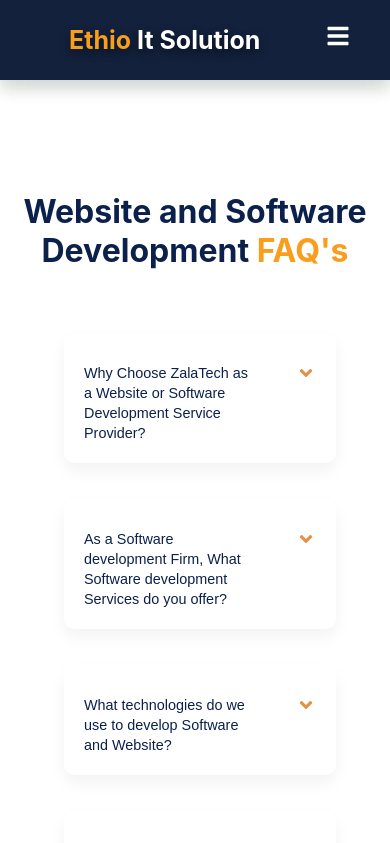
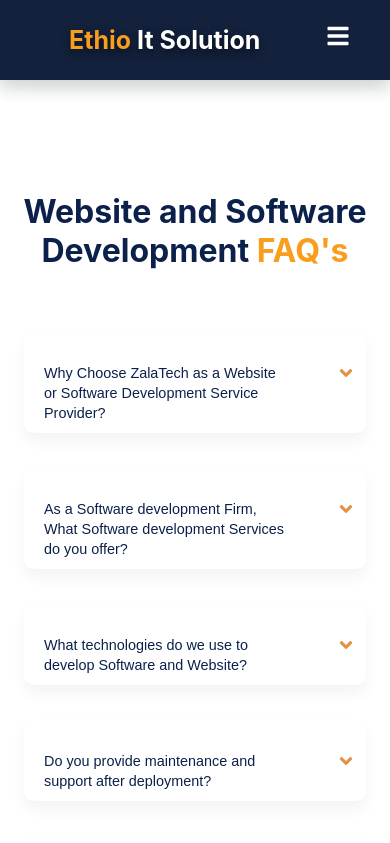
Before and after one commit to esmaelmoh/portfolio-website, a React (Create React App) app: page /info in a window 390 px wide. Shown: the top 843 px of the page. Built offline with nearby package versions, Linux system fonts and the light colour scheme.

Commit message:
improved responsivness

```diff
--- a/public/index.html
+++ b/public/index.html
@@ -24,7 +24,7 @@
       work correctly both with client-side routing and a non-root public URL.
       Learn how to configure a non-root public URL by running `npm run build`.
     -->
-    <title>React App</title>
+    <title>Ethio-Sol</title>
   </head>
   <body>
     <noscript>You need to enable JavaScript to run this app.</noscript>
--- a/src/components/Contact/Contact.css
+++ b/src/components/Contact/Contact.css
@@ -1,5 +1,5 @@
 .contact-wrapper {
-  padding-top: 5rem;
+  padding: 5rem 1rem 1rem 1rem;
   margin: auto;
   max-width: 600px;
   min-width: 340px;
--- a/src/components/Questions/Questions.css
+++ b/src/components/Questions/Questions.css
@@ -7,7 +7,7 @@
 .ques-container {
   padding: 15px 0px 5px 0px;
   max-width: 800px;
-  min-width: 400px;
+  min-width: 350px;
   margin: auto;
   display: flex;
   flex-direction: column;
@@ -27,6 +27,7 @@
 .details {
   margin: 0 4rem;
   /* text-align: center; */
+  color: rgb(93, 93, 93);
   width: 80%;
   transition: 5s ease-in;
 }
@@ -47,3 +48,14 @@
   margin-bottom: 3rem;
   text-align: center;
 }
+@media (max-width: 500px) {
+  .ques {
+    /* text-align: center; */
+    margin: 0 1.5rem;
+    padding: 30px 10px 10px 20px;
+  }
+  .details {
+    margin-left: 2rem;
+    margin-right: 1.4rem;
+  }
+}
--- a/src/components/Reviews/Reviews.css
+++ b/src/components/Reviews/Reviews.css
@@ -85,6 +85,6 @@
 }
 @media (max-width: 412px) {
   .new1 {
-    margin-left: -2rem;
+    margin-left: -3rem;
   }
 }
```
